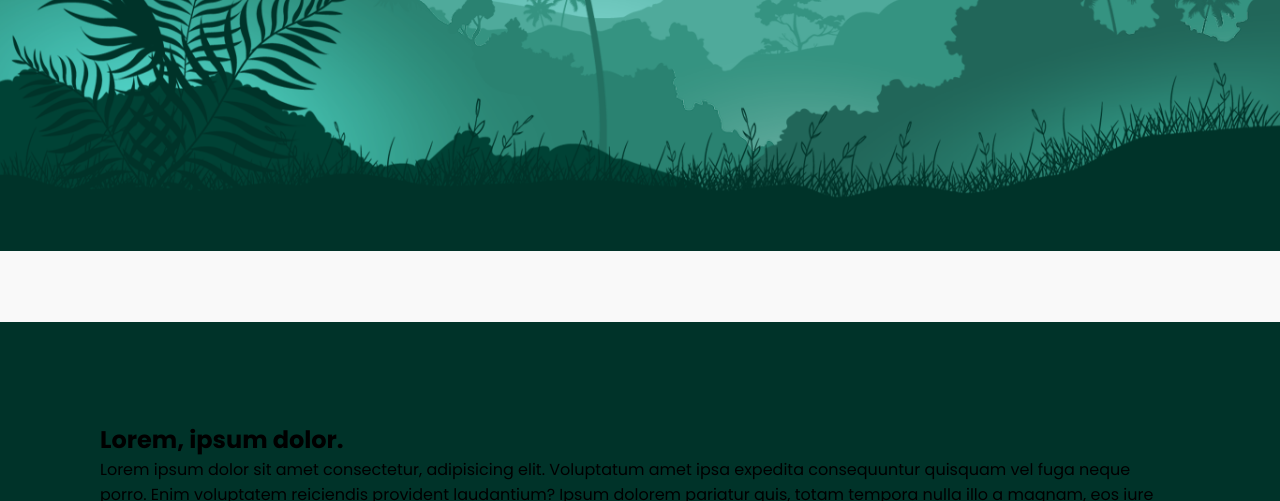
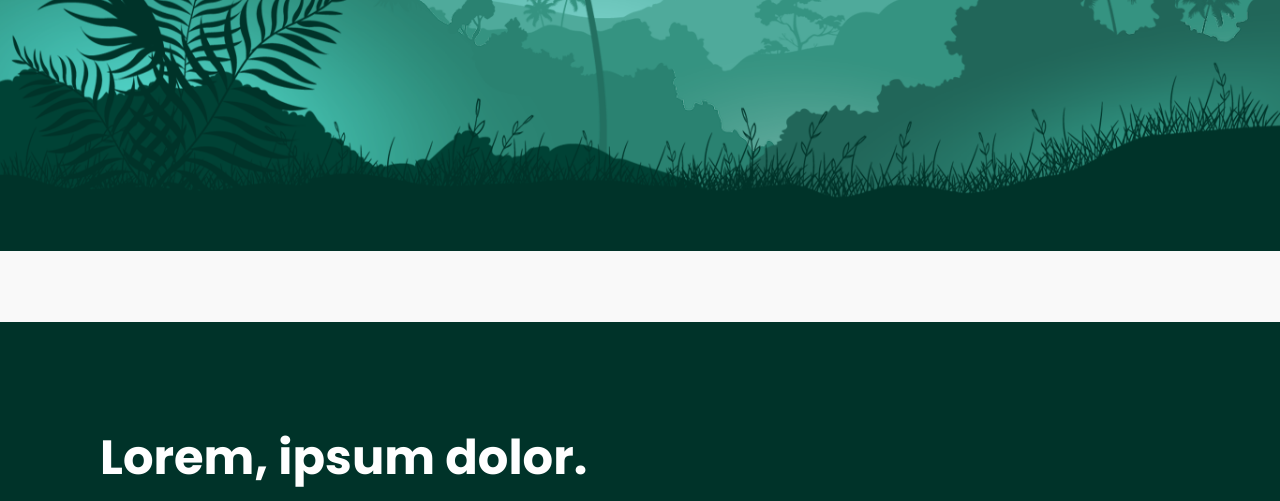
Before and after one commit to cadetCoder/Parallax-landing-page, a plain HTML site: page index.html in a window 1280 px wide. Shown: the part 478-979 px from the top of the page. Drawn offline with Linux system fonts and the light colour scheme.

Commit message:
sec h2 styles added

```diff
--- a/style.css
+++ b/style.css
@@ -76,3 +76,9 @@ header {
   background: #003329;
   padding: 100px;
 }
+
+.sec h2 {
+  font-size: 3em;
+  color: #fff;
+  margin-bottom: 10px;
+}
```
